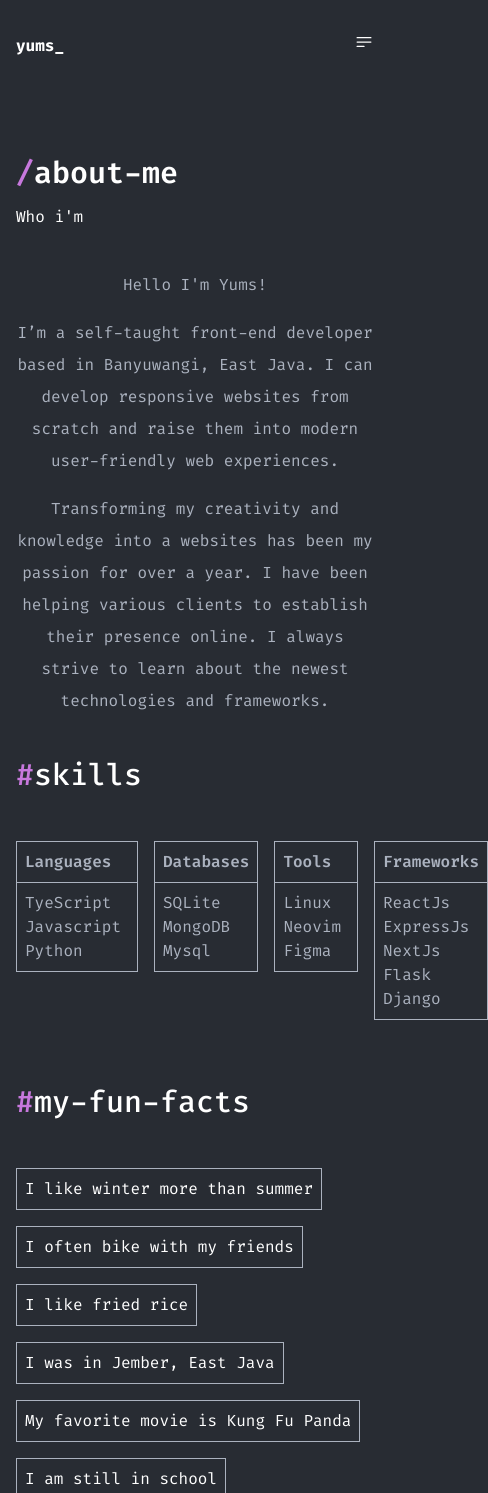
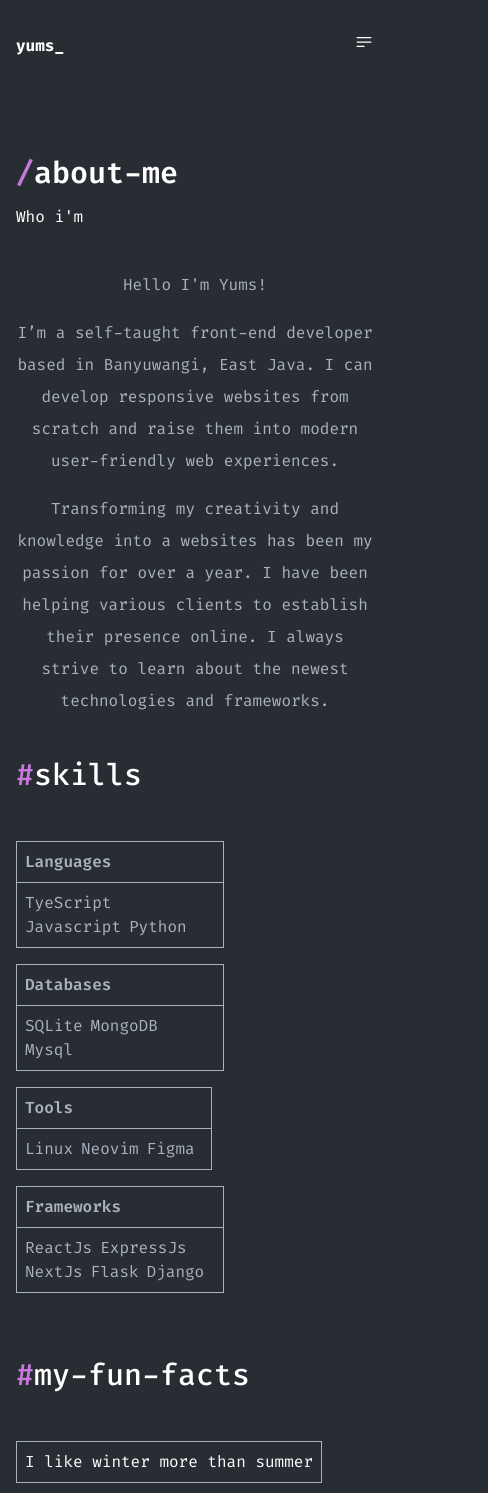
Before and after one commit to takayums/takayums-site, a Next.js app: page /about in a window 390 px wide. Shown: the top 1493 px of the page, 488 px wide, since content can reach past the window. Built offline with nearby package versions, Linux system fonts and the light colour scheme.

Commit message:
feat(about): responsive mobile

```diff
--- a/app/about/page.tsx
+++ b/app/about/page.tsx
@@ -27,7 +27,7 @@
           <h2 className="font-medium text-white text-3xl mb-12">
             <span className="text-primary">#</span>skills
           </h2>
-          <div className="flex items-start gap-4">
+          <div className="flex flex-wrap items-start gap-4">
             <div className="max-w-52 border border-gray inline-block text-base text-gray">
               <h3 className="border-b border-gray p-2 font-semibold">
                 Languages
```
